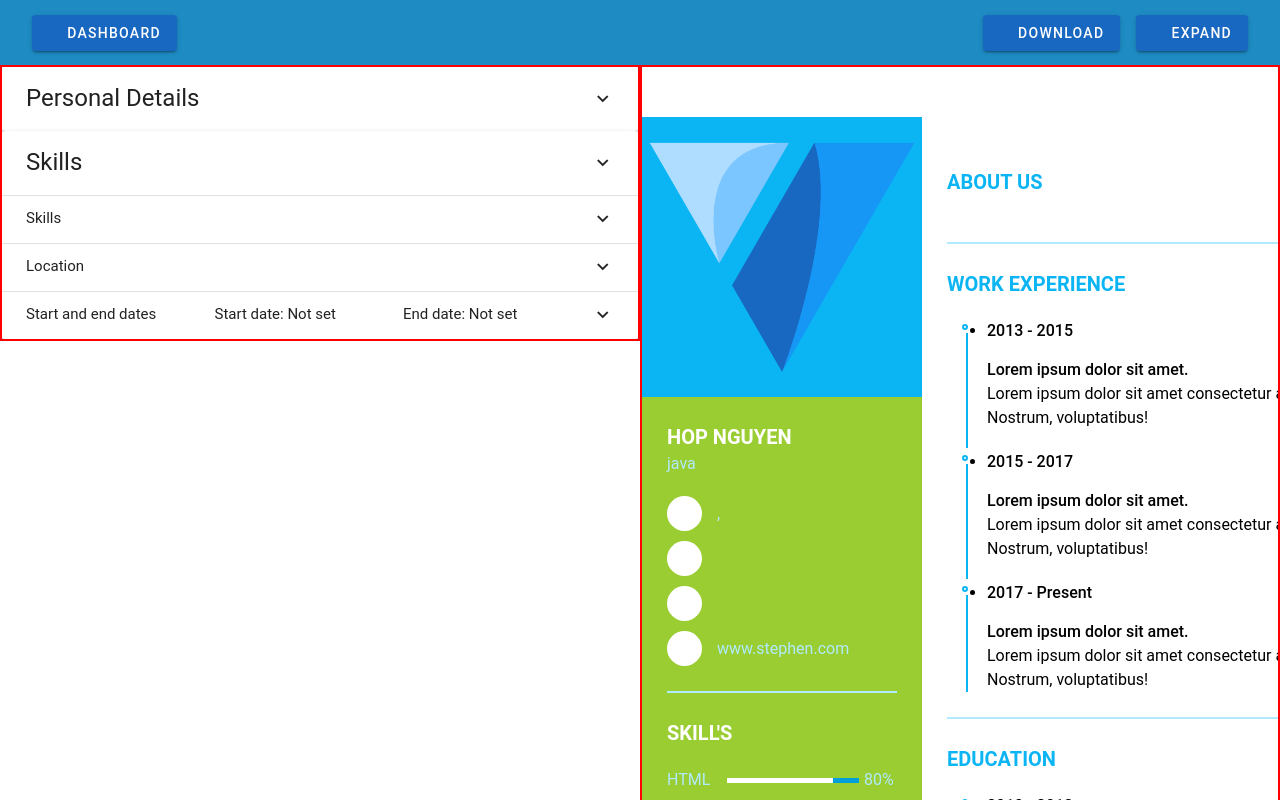
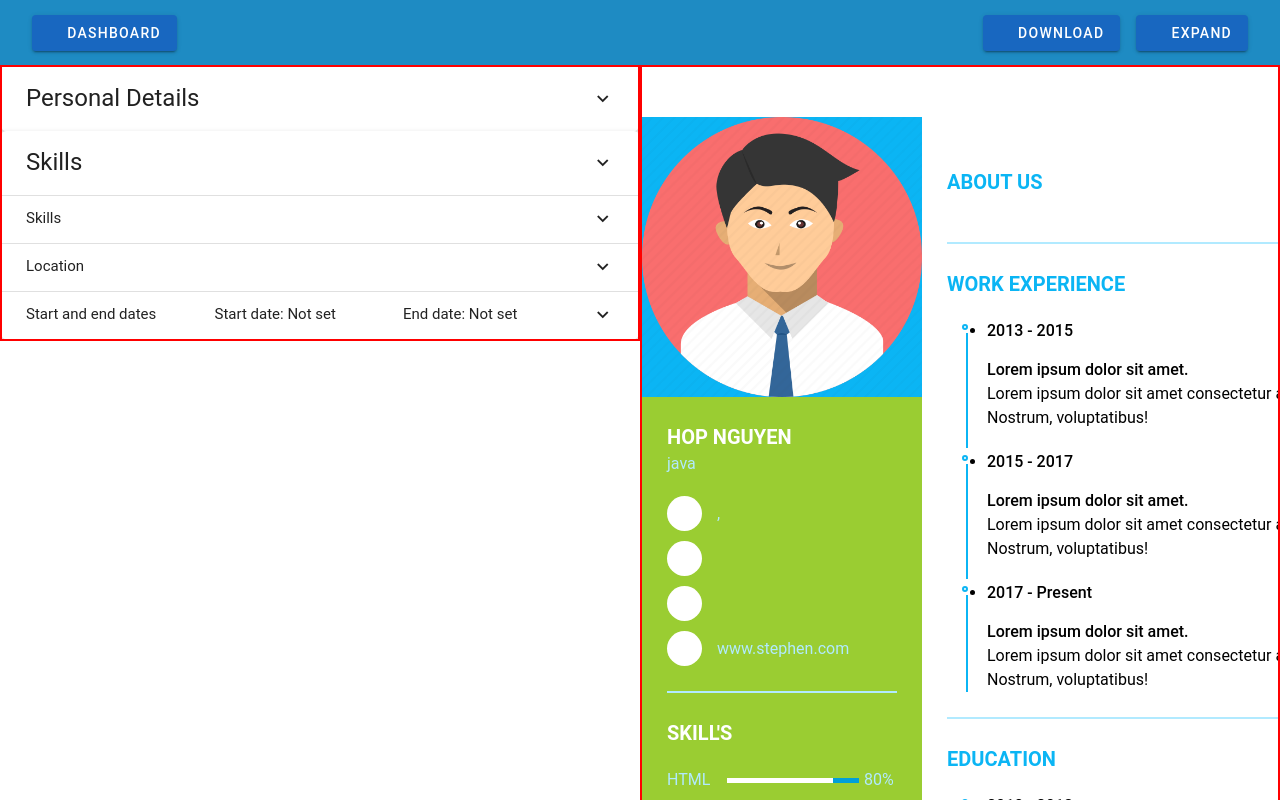
Before and after one commit to nqhop/resume-build-vue, a Vue app: page /resume in a window 1280 px wide. Built offline with nearby package versions, Linux system fonts and the light colour scheme; some icons are missing.

Commit message:
add avatar

```diff
--- a/src/components/pages/template/Template2.vue
+++ b/src/components/pages/template/Template2.vue
@@ -3,7 +3,7 @@
     <div class="resume_left">
       <div class="resume_profile">
         <!-- <img :src="resume.avatar" alt="profile_pic" /> -->
-        <img src="@/assets/logo.png" alt="profile_pic" />
+        <img src="@/assets/avatar0.png" alt="profile_pic" />
       </div>
       <div class="resume_content">
         <div class="resume_item resume_info">
@@ -302,7 +302,7 @@
 .resume .resume_left {
   /* width: 280px; */
   width: 33.33%;
-  background: #0bb5f4;
+  /*background: #0bb5f4;*/
 }
 
 .resume .resume_left .resume_profile {
```
Also changed, not shown: src/assets/avatar0.png (added).
